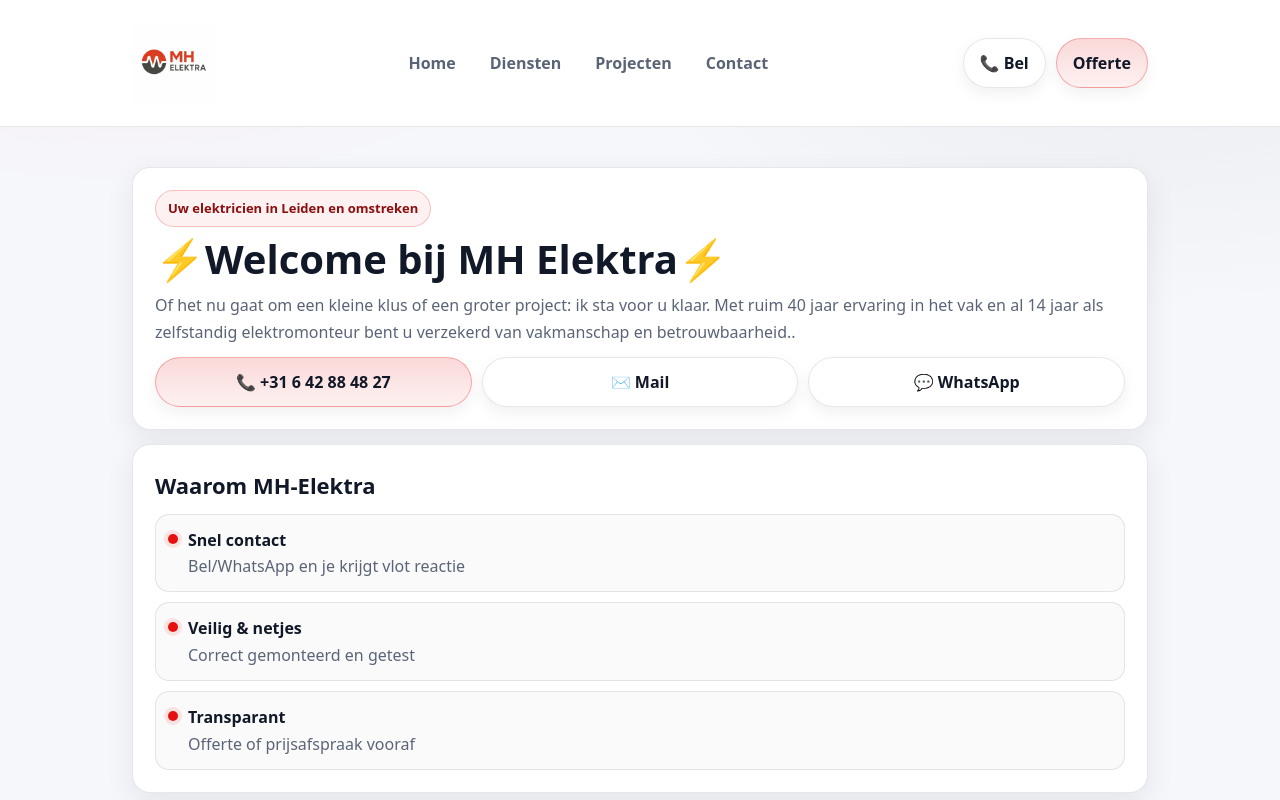
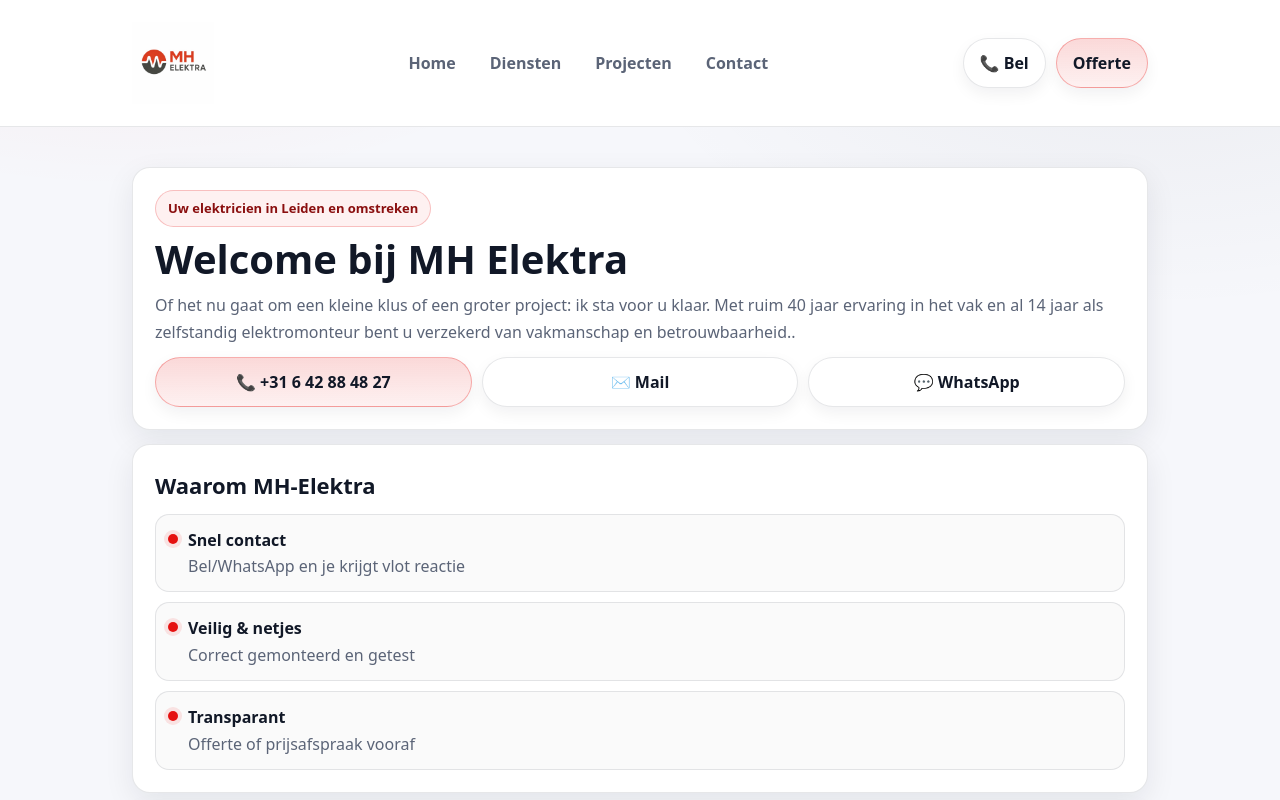
Before and after one commit to marcbeenhakker-rgb/MH-ELEKTRA, a Next.js app: page / in a window 1280 px wide. Shown: the top 800 px of the page. Built offline with nearby package versions, Linux system fonts and the light colour scheme.

Commit message:
Update index.js

```diff
--- a/pages/index.js
+++ b/pages/index.js
@@ -8,7 +8,7 @@
       <section className="stack">
         <div className="hero card">
           <span className="kicker">Uw elektricien in Leiden en omstreken</span>
-          <h1>⚡Welcome bij MH Elektra⚡</h1>
+          <h1>Welcome bij MH Elektra</h1>
           <p className="muted">
             Of het nu gaat om een kleine klus of een groter project: ik sta voor u klaar.
             Met ruim 40 jaar ervaring in het vak en al 14 jaar als zelfstandig elektromonteur bent u verzekerd van vakmanschap en betrouwbaarheid..
```
